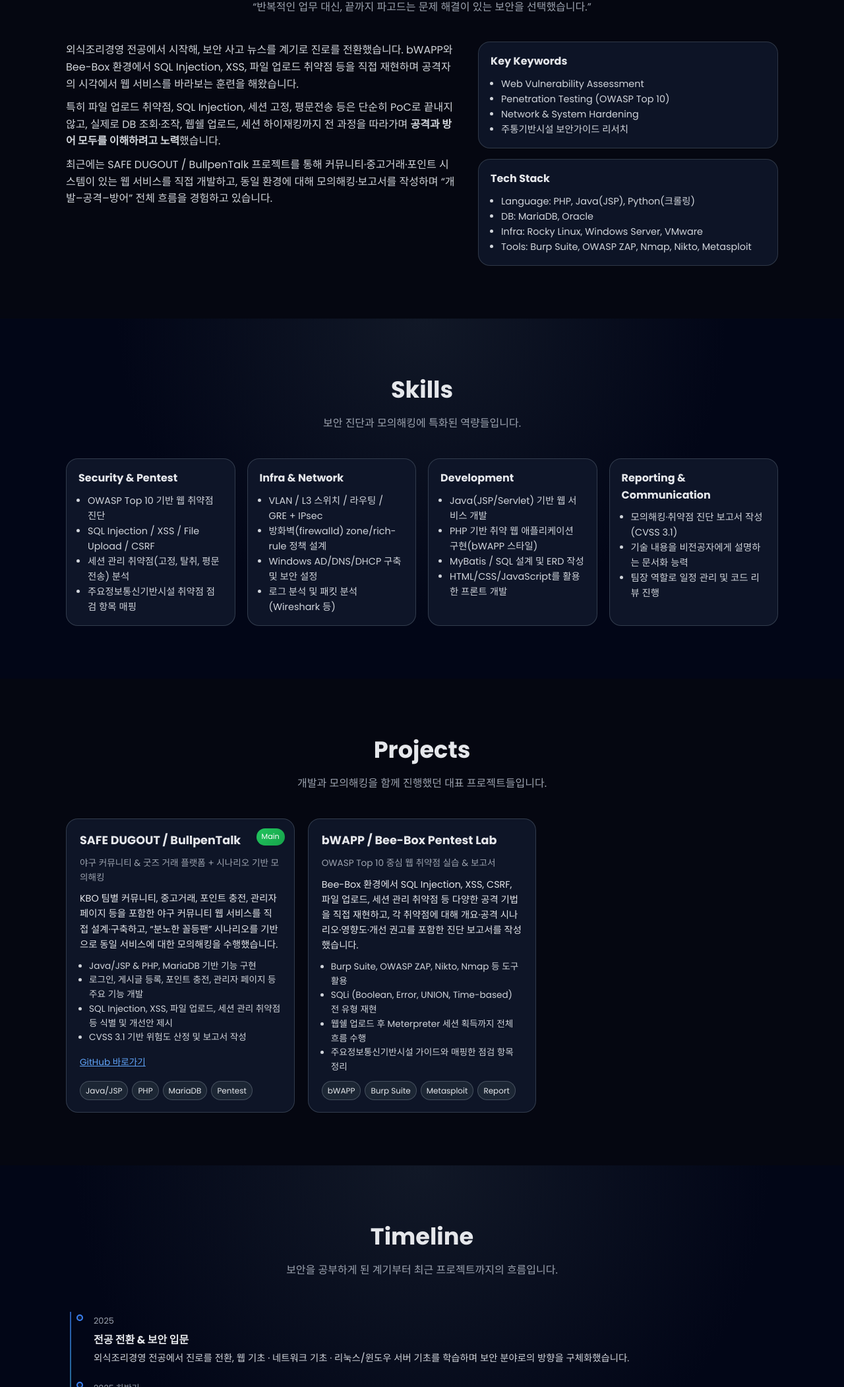
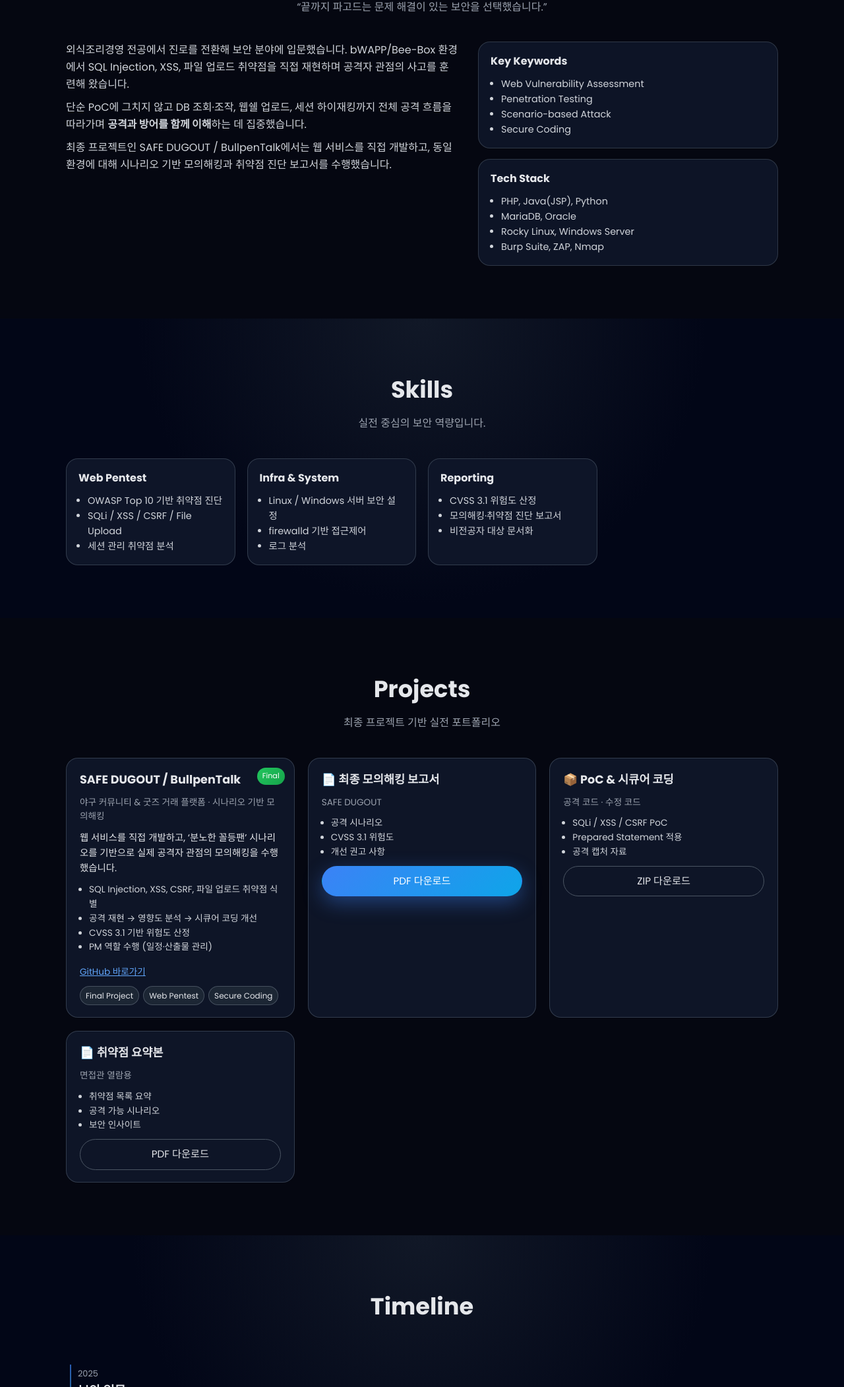
Before and after one commit to parkgeonah/portfolio, a plain HTML site: page index.html in a window 1280 px wide. Shown: the part 697-2800 px from the top of the page at 66% size. Drawn offline with Linux system fonts and the light colour scheme.

Commit message:
Update index.html

```diff
--- a/index.html
+++ b/index.html
@@ -4,6 +4,7 @@
   <meta charset="UTF-8" />
   <meta name="viewport" content="width=device-width, initial-scale=1.0" />
   <title>박건아 | Security Portfolio</title>
+
   <link rel="stylesheet" href="style.css" />
   <link rel="preconnect" href="https://fonts.googleapis.com" />
   <link rel="preconnect" href="https://fonts.gstatic.com" crossorigin />
@@ -13,7 +14,8 @@
   />
 </head>
 <body>
-  <!-- 헤더 / 내비게이션 -->
+
+<!-- ================= Header ================= -->
 <header class="header">
   <div class="container nav-container">
     <div class="logo">
@@ -28,13 +30,11 @@
       <a href="#timeline">Timeline</a>
       <a href="#contact">Contact</a>
     </nav>
-      <button class="nav-toggle" id="navToggle">
-        ☰
-      </button>
+    <button class="nav-toggle" id="navToggle">☰</button>
   </div>
 </header>
 
-  <!-- Hero 섹션 -->
+<!-- ================= Hero ================= -->
 <section id="home" class="hero">
   <div class="container hero-container">
     <div class="hero-text">
@@ -44,81 +44,64 @@
         <span class="highlight">박건아</span>입니다.
       </h1>
       <p class="hero-desc">
-          웹 취약점 진단과 모의해킹을 중심으로,
-          실제 공격 흐름을 끝까지 따라가며 문제를 해결하는 보안 엔지니어를 목표로 하고 있습니다.
+        웹 취약점 진단과 모의해킹을 중심으로,<br />
+        실제 공격 흐름을 끝까지 따라가는 보안 엔지니어를 목표로 합니다.
       </p>
       <div class="hero-buttons">
         <a href="#projects" class="btn primary">프로젝트 보기</a>
         <a href="#contact" class="btn outline">Contact</a>
       </div>
       <div class="hero-meta">
-          <span>주요 키워드: Web Pentest · Network Security · bWAPP · SAFE DUGOUT</span>
-        </div>
-      </div>
-      <div class="hero-card">
-        <div class="hero-avatar">
-          <!-- 필요하면 프로필 이미지 <img src="img/profile.jpg" alt="Profile" /> -->
-          <span class="emoji">🛡️</span>
-        </div>
-        <div class="hero-card-body">
-          <h3>현재 관심 분야</h3>
-          <ul>
-            <li>웹 취약점 진단 / 모의해킹</li>
-            <li>주요정보통신기반시설 보안가이드 적용</li>
-            <li>네트워크 분리 및 방화벽 정책 설계</li>
-          </ul>
-          <p class="hero-card-note">
-            “단순한 취약점 나열이 아닌,
-            <strong>시나리오 기반 공격 · 방어 흐름</strong>을 고민합니다.”
-          </p>
+        <span>Web Pentest · SAFE DUGOUT · CVSS 3.1</span>
       </div>
     </div>
   </div>
 </section>
 
-  <!-- About 섹션 -->
+<!-- ================= About ================= -->
 <section id="about" class="section">
   <div class="container section-container">
     <div class="section-header">
       <h2>About Me</h2>
-        <p>“반복적인 업무 대신, 끝까지 파고드는 문제 해결이 있는 보안을 선택했습니다.”</p>
+      <p>“끝까지 파고드는 문제 해결이 있는 보안을 선택했습니다.”</p>
     </div>
+
     <div class="about-grid">
       <div class="about-text">
         <p>
-            외식조리경영 전공에서 시작해, 보안 사고 뉴스를 계기로 진로를 전환했습니다.
-            bWAPP와 Bee-Box 환경에서 SQL Injection, XSS, 파일 업로드 취약점 등을 직접 재현하며
-            공격자의 시각에서 웹 서비스를 바라보는 훈련을 해왔습니다.
+          외식조리경영 전공에서 진로를 전환해 보안 분야에 입문했습니다.
+          bWAPP/Bee-Box 환경에서 SQL Injection, XSS, 파일 업로드 취약점을
+          직접 재현하며 공격자 관점의 사고를 훈련해 왔습니다.
         </p>
         <p>
-            특히 파일 업로드 취약점, SQL Injection, 세션 고정, 평문전송 등은
-            단순히 PoC로 끝내지 않고, 실제로 DB 조회·조작, 웹쉘 업로드, 세션 하이재킹까지
-            전 과정을 따라가며 <strong>공격과 방어 모두를 이해하려고 노력</strong>했습니다.
+          단순 PoC에 그치지 않고 DB 조회·조작, 웹쉘 업로드,
+          세션 하이재킹까지 전체 공격 흐름을 따라가며
+          <strong>공격과 방어를 함께 이해</strong>하는 데 집중했습니다.
         </p>
         <p>
-            최근에는 SAFE DUGOUT / BullpenTalk 프로젝트를 통해
-            커뮤니티·중고거래·포인트 시스템이 있는 웹 서비스를 직접 개발하고,
-            동일 환경에 대해 모의해킹·보고서를 작성하며
-            “개발–공격–방어” 전체 흐름을 경험하고 있습니다.
+          최종 프로젝트인 SAFE DUGOUT / BullpenTalk에서는
+          웹 서비스를 직접 개발하고, 동일 환경에 대해
+          시나리오 기반 모의해킹과 취약점 진단 보고서를 수행했습니다.
         </p>
       </div>
+
       <div class="about-cards">
         <div class="info-card">
           <h3>Key Keywords</h3>
           <ul>
             <li>Web Vulnerability Assessment</li>
-              <li>Penetration Testing (OWASP Top 10)</li>
-              <li>Network & System Hardening</li>
-              <li>주통기반시설 보안가이드 리서치</li>
+            <li>Penetration Testing</li>
+            <li>Scenario-based Attack</li>
+            <li>Secure Coding</li>
           </ul>
         </div>
         <div class="info-card">
           <h3>Tech Stack</h3>
           <ul>
-              <li>Language: PHP, Java(JSP), Python(크롤링)</li>
-              <li>DB: MariaDB, Oracle</li>
-              <li>Infra: Rocky Linux, Windows Server, VMware</li>
-              <li>Tools: Burp Suite, OWASP ZAP, Nmap, Nikto, Metasploit</li>
+            <li>PHP, Java(JSP), Python</li>
+            <li>MariaDB, Oracle</li>
+            <li>Rocky Linux, Windows Server</li>
+            <li>Burp Suite, ZAP, Nmap</li>
           </ul>
         </div>
       </div>
@@ -126,231 +109,172 @@
   </div>
 </section>
 
-  <!-- Skills 섹션 -->
+<!-- ================= Skills ================= -->
 <section id="skills" class="section section-alt">
   <div class="container section-container">
     <div class="section-header">
       <h2>Skills</h2>
-        <p>보안 진단과 모의해킹에 특화된 역량들입니다.</p>
+      <p>실전 중심의 보안 역량입니다.</p>
     </div>
+
     <div class="skills-grid">
       <div class="skill-group">
-          <h3>Security & Pentest</h3>
+        <h3>Web Pentest</h3>
         <ul>
-            <li>OWASP Top 10 기반 웹 취약점 진단</li>
-            <li>SQL Injection / XSS / File Upload / CSRF</li>
-            <li>세션 관리 취약점(고정, 탈취, 평문전송) 분석</li>
-            <li>주요정보통신기반시설 취약점 점검 항목 매핑</li>
+          <li>OWASP Top 10 기반 취약점 진단</li>
+          <li>SQLi / XSS / CSRF / File Upload</li>
+          <li>세션 관리 취약점 분석</li>
         </ul>
       </div>
       <div class="skill-group">
-          <h3>Infra & Network</h3>
+        <h3>Infra & System</h3>
         <ul>
-            <li>VLAN / L3 스위치 / 라우팅 / GRE + IPsec</li>
-            <li>방화벽(firewalld) zone/rich-rule 정책 설계</li>
-            <li>Windows AD/DNS/DHCP 구축 및 보안 설정</li>
-            <li>로그 분석 및 패킷 분석(Wireshark 등)</li>
+          <li>Linux / Windows 서버 보안 설정</li>
+          <li>firewalld 기반 접근제어</li>
+          <li>로그 분석</li>
         </ul>
       </div>
       <div class="skill-group">
-          <h3>Development</h3>
+        <h3>Reporting</h3>
         <ul>
-            <li>Java(JSP/Servlet) 기반 웹 서비스 개발</li>
-            <li>PHP 기반 취약 웹 애플리케이션 구현(bWAPP 스타일)</li>
-            <li>MyBatis / SQL 설계 및 ERD 작성</li>
-            <li>HTML/CSS/JavaScript를 활용한 프론트 개발</li>
-          </ul>
-        </div>
-        <div class="skill-group">
-          <h3>Reporting & Communication</h3>
-          <ul>
-            <li>모의해킹·취약점 진단 보고서 작성 (CVSS 3.1)</li>
-            <li>기술 내용을 비전공자에게 설명하는 문서화 능력</li>
-            <li>팀장 역할로 일정 관리 및 코드 리뷰 진행</li>
+          <li>CVSS 3.1 위험도 산정</li>
+          <li>모의해킹·취약점 진단 보고서</li>
+          <li>비전공자 대상 문서화</li>
         </ul>
       </div>
     </div>
   </div>
 </section>
 
-  <!-- Projects 섹션 -->
+<!-- ================= Projects ================= -->
 <section id="projects" class="section">
   <div class="container section-container">
     <div class="section-header">
       <h2>Projects</h2>
-        <p>개발과 모의해킹을 함께 진행했던 대표 프로젝트들입니다.</p>
+      <p>최종 프로젝트 기반 실전 포트폴리오</p>
     </div>
 
     <div class="projects-grid">
-        <!-- 프로젝트 카드 1 -->
+
+      <!-- Main Project -->
       <article class="project-card">
-          <div class="project-badge">Main</div>
+        <div class="project-badge">Final</div>
         <h3>SAFE DUGOUT / BullpenTalk</h3>
         <p class="project-subtitle">
-            야구 커뮤니티 & 굿즈 거래 플랫폼 + 시나리오 기반 모의해킹
+          야구 커뮤니티 & 굿즈 거래 플랫폼 · 시나리오 기반 모의해킹
         </p>
+
         <p class="project-desc">
-            KBO 팀별 커뮤니티, 중고거래, 포인트 충전, 관리자 페이지 등을 포함한
-            야구 커뮤니티 웹 서비스를 직접 설계·구축하고,
-            “분노한 꼴등팬” 시나리오를 기반으로 동일 서비스에 대한 모의해킹을 수행했습니다.
+          웹 서비스를 직접 개발하고,
+          ‘분노한 꼴등팬’ 시나리오를 기반으로
+          실제 공격자 관점의 모의해킹을 수행했습니다.
         </p>
+
         <ul class="project-list">
-            <li>Java/JSP & PHP, MariaDB 기반 기능 구현</li>
-            <li>로그인, 게시글 등록, 포인트 충전, 관리자 페이지 등 주요 기능 개발</li>
-            <li>SQL Injection, XSS, 파일 업로드, 세션 관리 취약점 등 식별 및 개선안 제시</li>
-            <li>CVSS 3.1 기반 위험도 산정 및 보고서 작성</li>
+          <li>SQL Injection, XSS, CSRF, 파일 업로드 취약점 식별</li>
+          <li>공격 재현 → 영향도 분석 → 시큐어 코딩 개선</li>
+          <li>CVSS 3.1 기반 위험도 산정</li>
+          <li>PM 역할 수행 (일정·산출물 관리)</li>
         </ul>
+
         <div class="project-links">
-            <!-- 깃허브 주소 있으면 넣기 -->
-            <a href="https://github.com/parkgeonah" target="_blank" class="link">GitHub 바로가기</a>
-            <!-- <a href="#" target="_blank" class="link">프로젝트 상세 보기</a> -->
+          <a href="https://github.com/parkgeonah" target="_blank" class="link">
+            GitHub 바로가기
+          </a>
         </div>
+
         <div class="project-tags">
-            <span>Java/JSP</span>
-            <span>PHP</span>
-            <span>MariaDB</span>
-            <span>Pentest</span>
+          <span>Final Project</span>
+          <span>Web Pentest</span>
+          <span>Secure Coding</span>
         </div>
       </article>
 
-        <!-- 프로젝트 카드 2 -->
-        <article class="project-card">
-          <h3>bWAPP / Bee-Box Pentest Lab</h3>
-          <p class="project-subtitle">
-            OWASP Top 10 중심 웹 취약점 실습 & 보고서
-          </p>
-          <p class="project-desc">
-            Bee-Box 환경에서 SQL Injection, XSS, CSRF, 파일 업로드, 세션 관리 취약점 등
-            다양한 공격 기법을 직접 재현하고, 각 취약점에 대해
-            개요·공격 시나리오·영향도·개선 권고를 포함한 진단 보고서를 작성했습니다.
-          </p>
+      <!-- File Portfolio -->
+      <article class="project-card file-project">
+        <h3>📄 최종 모의해킹 보고서</h3>
+        <p class="project-subtitle">SAFE DUGOUT</p>
         <ul class="project-list">
-            <li>Burp Suite, OWASP ZAP, Nikto, Nmap 등 도구 활용</li>
-            <li>SQLi (Boolean, Error, UNION, Time-based) 전 유형 재현</li>
-            <li>웹쉘 업로드 후 Meterpreter 세션 획득까지 전체 흐름 수행</li>
-            <li>주요정보통신기반시설 가이드와 매핑한 점검 항목 정리</li>
+          <li>공격 시나리오</li>
+          <li>CVSS 3.1 위험도</li>
+          <li>개선 권고 사항</li>
         </ul>
-          <div class="project-tags">
-            <span>bWAPP</span>
-            <span>Burp Suite</span>
-            <span>Metasploit</span>
-            <span>Report</span>
-          </div>
+        <a href="assets/files/SAFE_DUGOUT_Final_Pentest_Report.pdf"
+           class="btn primary" download>
+          PDF 다운로드
+        </a>
+      </article>
+
+      <article class="project-card file-project">
+        <h3>📦 PoC & 시큐어 코딩</h3>
+        <p class="project-subtitle">공격 코드 · 수정 코드</p>
+        <ul class="project-list">
+          <li>SQLi / XSS / CSRF PoC</li>
+          <li>Prepared Statement 적용</li>
+          <li>공격 캡처 자료</li>
+        </ul>
+        <a href="assets/files/SAFE_DUGOUT_PoC_and_SecureCoding.zip"
+           class="btn outline" download>
+          ZIP 다운로드
+        </a>
+      </article>
+
+      <article class="project-card file-project">
+        <h3>📄 취약점 요약본</h3>
+        <p class="project-subtitle">면접관 열람용</p>
+        <ul class="project-list">
+          <li>취약점 목록 요약</li>
+          <li>공격 가능 시나리오</li>
+          <li>보안 인사이트</li>
+        </ul>
+        <a href="assets/files/SAFE_DUGOUT_Vulnerability_Summary.pdf"
+           class="btn outline" download>
+          PDF 다운로드
+        </a>
       </article>
 
     </div>
   </div>
 </section>
 
-  <!-- Timeline 섹션 -->
+<!-- ================= Timeline ================= -->
 <section id="timeline" class="section section-alt">
   <div class="container section-container">
     <div class="section-header">
       <h2>Timeline</h2>
-        <p>보안을 공부하게 된 계기부터 최근 프로젝트까지의 흐름입니다.</p>
     </div>
+
     <div class="timeline">
       <div class="timeline-item">
-          <div class="timeline-dot"></div>
-          <div class="timeline-content">
         <span class="timeline-date">2025</span>
-            <h3>전공 전환 & 보안 입문</h3>
-            <p>
-              외식조리경영 전공에서 진로를 전환,
-              웹 기초 · 네트워크 기초 · 리눅스/윈도우 서버 기초를 학습하며
-              보안 분야로의 방향을 구체화했습니다.
-            </p>
+        <h3>보안 입문</h3>
+        <p>웹·네트워크·시스템 보안 학습</p>
       </div>
-        </div>
-
       <div class="timeline-item">
-          <div class="timeline-dot"></div>
-          <div class="timeline-content">
-            <span class="timeline-date">2025 하반기</span>
-            <h3>bWAPP 기반 웹 모의해킹 실습</h3>
-            <p>
-              bWAPP/Bee-Box 환경에서 SQLi, XSS, CSRF, 파일 업로드 등
-              다양한 취약점을 직접 재현하고, Burp Suite 중심 실습을 진행했습니다.
-            </p>
-          </div>
-        </div>
-
-        <div class="timeline-item">
-          <div class="timeline-dot"></div>
-          <div class="timeline-content">
-            <span class="timeline-date">2025 하반기</span>
-            <h3>SAFE DUGOUT / BullpenTalk 프로젝트</h3>
-            <p>
-              야구 커뮤니티 & 굿즈 거래 웹 서비스를 개발하고,
-              “꼴등팬” 시나리오 기반 모의해킹, 취약점 진단 보고서를 수행했습니다.
-            </p>
-          </div>
-        </div>
-
-        <div class="timeline-item">
-          <div class="timeline-dot"></div>
-          <div class="timeline-content">
-            <span class="timeline-date">Now</span>
-            <h3>보안 컨설팅 / 모의해킹 직무 준비</h3>
-            <p>
-              취약점 진단·보고서 작성 역량을 고도화하며,
-              실무에서 바로 활용 가능한 공격/방어 흐름을 더 깊게 공부하고 있습니다.
-            </p>
-          </div>
+        <span class="timeline-date">2025</span>
+        <h3>SAFE DUGOUT 최종 프로젝트</h3>
+        <p>개발 + 모의해킹 + 보고서</p>
       </div>
     </div>
   </div>
 </section>
 
-  <!-- Contact 섹션 -->
+<!-- ================= Contact ================= -->
 <section id="contact" class="section">
   <div class="container section-container">
     <div class="section-header">
       <h2>Contact</h2>
-        <p>협업 제안, 포트폴리오 관련 문의를 환영합니다.</p>
     </div>
-      <div class="contact-grid">
-        <div class="contact-info">
-          <h3>Info</h3>
+
     <ul>
-            <li><strong>Name</strong> : 박건아</li>
-            <li><strong>Role</strong> : Security / Penetration Testing 지망</li>
-            <li><strong>Email</strong> : <a href="mailto:example@gmail.com">example@gmail.com</a></li>
-            <li><strong>GitHub</strong> : <a href="https://github.com/parkgeonah" target="_blank">github.com/parkgeonah</a></li>
-            <!-- <li><strong>Blog</strong> : <a href="#" target="_blank">기술 블로그 주소</a></li> -->
+      <li>Email: example@gmail.com</li>
+      <li>GitHub: github.com/parkgeonah</li>
     </ul>
-        </div>
-        <form class="contact-form" onsubmit="return false;">
-          <h3>간단한 메세지 남기기 (UI용)</h3>
-          <div class="form-group">
-            <label for="name">이름</label>
-            <input type="text" id="name" placeholder="이름을 입력해주세요." />
-          </div>
-          <div class="form-group">
-            <label for="email">이메일</label>
-            <input type="email" id="email" placeholder="연락받을 이메일을 입력해주세요." />
-          </div>
-          <div class="form-group">
-            <label for="message">메세지</label>
-            <textarea id="message" rows="4" placeholder="문의 내용을 입력해주세요."></textarea>
-          </div>
-          <button class="btn primary" type="submit">임시 버튼 (실제 전송 X)</button>
-          <p class="form-note">
-            실제 메일 전송 기능은 서버 연동(PHP, Node 등)이 필요합니다.
-          </p>
-        </form>
-      </div>
   </div>
 </section>
 
-  <!-- Footer -->
 <footer class="footer">
-    <div class="container footer-container">
-      <p>© <span id="year"></span> GeonAh Security Portfolio. All rights reserved.</p>
-      <p class="footer-sub">
-        Built with HTML · CSS · JavaScript
-      </p>
-    </div>
+  <p>© GeonAh Security Portfolio</p>
 </footer>
 
 <script src="script.js"></script>
```
Lines whose indentation alone changed are shown as unchanged.
